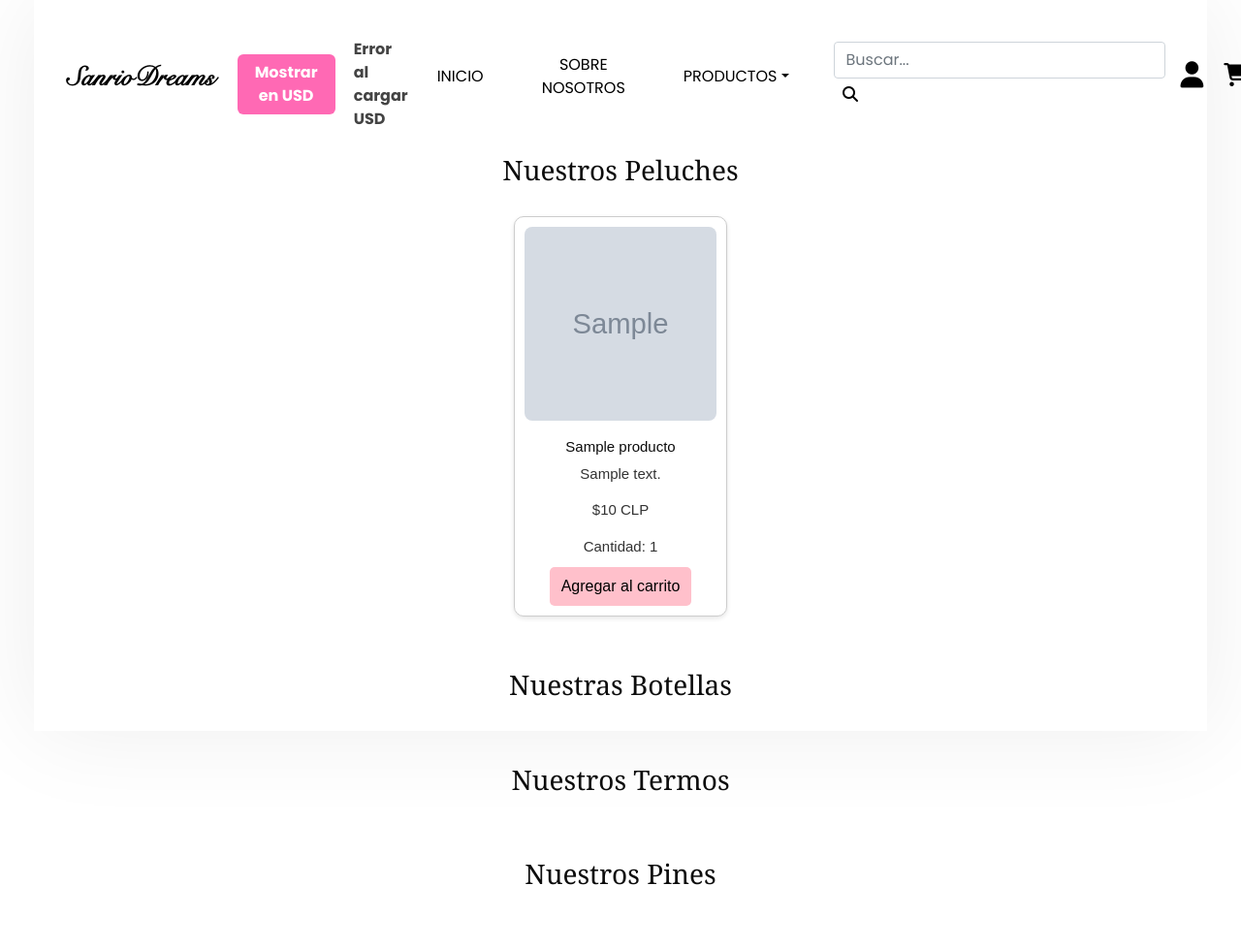
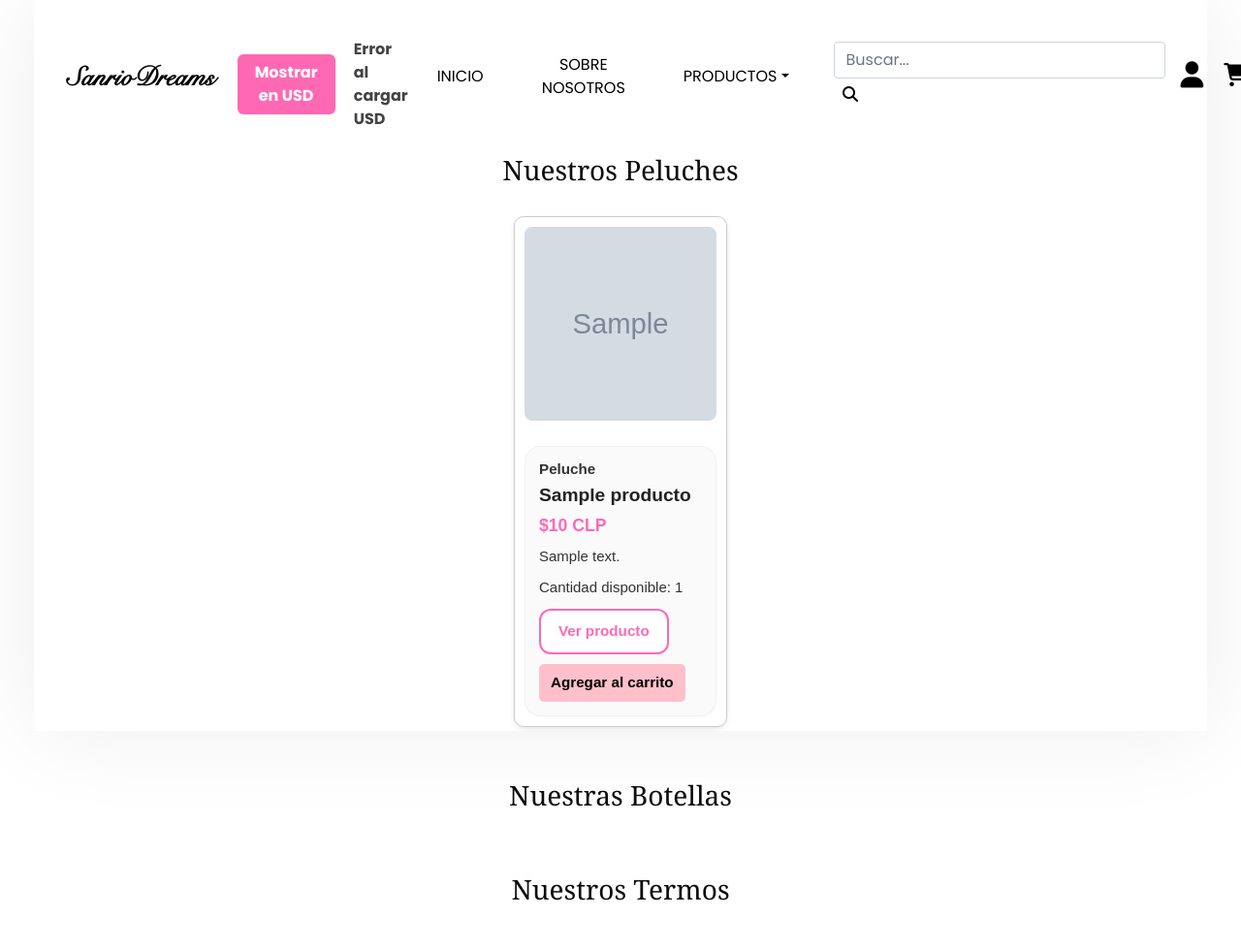
Before and after one commit to MatiasRecabarren/SanrioDreams, a Django app: page /productos/ in a window 1280 px wide. Shown: the part 36-1015 px from the top of the page at 97% size. Run offline with Django 5.2, Linux system fonts and the light colour scheme; tables that the repository leaves empty hold one stand-in row (values such as "Sample post"); grey boxes marked "Sample" are stand-in pictures; data that the repository does not hold is empty; some libraries are stand-ins or nearby versions.

Commit message:
Cambio Productos.htmlttt

```diff
--- a/templates/productos.html
+++ b/templates/productos.html
@@ -172,23 +172,20 @@
         {% for producto in peluches %}
           <div class="tarjeta producto" data-precio="{{ producto.precio }}">
             <img src="{% static 'images/'|add:producto.imagen %}" alt="{{ producto.nombre }}">
-            <h3>{{ producto.nombre }}</h3>
+            <div class="detail-box mt-3">
+              <h6>{{ producto.get_categoria_display }} <span>{{ producto.nombre }}</span></h6>
+              <h5 class="precio-producto">$ {{ producto.precio|intcomma }} CLP</h5>
               <p>{{ producto.descripcion }}</p>
-            <p class="precio-producto">{{ producto.precio|intcomma }}</p>
-            <p>Cantidad: {{ producto.stock_set.first.cantidad }}</p>
-            <button
-  onclick="agregarAlCarrito('{{ producto.id_producto }}')"
-  {% if producto.stock_set.first.cantidad == 0 %}disabled style="opacity:0.6;cursor:not-allowed;"{% endif %}
->
-  {% if producto.stock_set.first.cantidad == 0 %}
-    Sin stock
-  {% else %}
-    Agregar al carrito
-  {% endif %}
+              <p class="stock-info">Cantidad disponible: {{ producto.stock_set.first.cantidad }}</p>
+              <div class="botones-producto">
+                <a href="#peluches" class="btn-ver-producto">Ver producto</a>
+                <button onclick="agregarAlCarrito('{{ producto.id_producto }}')" class="btn-agregar-carrito" {% if producto.stock_set.first.cantidad == 0 %}disabled{% endif %}>
+                  {% if producto.stock_set.first.cantidad == 0 %}Sin stock{% else %}Agregar al carrito{% endif %}
                 </button>
               </div>
+            </div>
+          </div>
        {% endfor %}
-
     </div>
     </section>
 
@@ -199,13 +196,20 @@
         <h3 style="text-align: center; font-family: Georgia, 'Times New Roman', Times, serif;">Nuestras Botellas</h3>
         <div class="tarjetas-contenedor">
            {% for producto in botellas %}
-              <div class="tarjeta">
+              <div class="tarjeta producto" data-precio="{{ producto.precio }}">
                 <img src="{% static 'images/'|add:producto.imagen %}" alt="{{ producto.nombre }}">
-                <h3>{{ producto.nombre }}</h3>
+                <div class="detail-box mt-3">
+                  <h6>{{ producto.get_categoria_display }} <span>{{ producto.nombre }}</span></h6>
+                  <h5 class="precio-producto">$ {{ producto.precio|intcomma }} CLP</h5>
                   <p>{{ producto.descripcion }}</p>
-                <p class="precio-producto">{{ producto.precio|intcomma }}</p>
-                <p>Cantidad: {{ producto.stock_set.first.cantidad }}</p>
-                <button onclick="agregarAlCarrito('{{ producto.id_producto }}')">Agregar al carrito</button>
+                  <p class="stock-info">Cantidad disponible: {{ producto.stock_set.first.cantidad }}</p>
+                  <div class="botones-producto">
+                    <a href="#botellas" class="btn-ver-producto">Ver producto</a>
+                    <button onclick="agregarAlCarrito('{{ producto.id_producto }}')" class="btn-agregar-carrito" {% if producto.stock_set.first.cantidad == 0 %}disabled{% endif %}>
+                      {% if producto.stock_set.first.cantidad == 0 %}Sin stock{% else %}Agregar al carrito{% endif %}
+                    </button>
+                  </div>
+                </div>
               </div>
           {% endfor %}
         </div>
@@ -218,13 +222,20 @@
         <h3 style="text-align: center; font-family: Georgia, 'Times New Roman', Times, serif;">Nuestros Termos</h3>
         <div class="tarjetas-contenedor">
            {% for producto in termos %}
-              <div class="tarjeta">
+              <div class="tarjeta producto" data-precio="{{ producto.precio }}">
                 <img src="{% static 'images/'|add:producto.imagen %}" alt="{{ producto.nombre }}">
-                <h3>{{ producto.nombre }}</h3>
+                <div class="detail-box mt-3">
+                  <h6>{{ producto.get_categoria_display }} <span>{{ producto.nombre }}</span></h6>
+                  <h5 class="precio-producto">$ {{ producto.precio|intcomma }} CLP</h5>
                   <p>{{ producto.descripcion }}</p>
-                <p>$ {{ producto.precio | intcomma }}</p>
-                <p>Cantidad: {{ producto.stock_set.first.cantidad }}</p>
-                <button onclick="agregarAlCarrito('{{ producto.id_producto }}')">Agregar al carrito</button>
+                  <p class="stock-info">Cantidad disponible: {{ producto.stock_set.first.cantidad }}</p>
+                  <div class="botones-producto">
+                    <a href="#termos" class="btn-ver-producto">Ver producto</a>
+                    <button onclick="agregarAlCarrito('{{ producto.id_producto }}')" class="btn-agregar-carrito" {% if producto.stock_set.first.cantidad == 0 %}disabled{% endif %}>
+                      {% if producto.stock_set.first.cantidad == 0 %}Sin stock{% else %}Agregar al carrito{% endif %}
+                    </button>
+                  </div>
+                </div>
               </div>
           {% endfor %}
         </div>
@@ -237,13 +248,20 @@
         <h3 style="text-align: center; font-family: Georgia, 'Times New Roman', Times, serif;">Nuestros Pines</h3>
         <div class="tarjetas-contenedor">
              {% for producto in pines %}
-              <div class="tarjeta">
+              <div class="tarjeta producto" data-precio="{{ producto.precio }}">
                 <img src="{% static 'images/'|add:producto.imagen %}" alt="{{ producto.nombre }}">
-                <h3>{{ producto.nombre }}</h3>
+                <div class="detail-box mt-3">
+                  <h6>{{ producto.get_categoria_display }} <span>{{ producto.nombre }}</span></h6>
+                  <h5 class="precio-producto">$ {{ producto.precio|intcomma }} CLP</h5>
                   <p>{{ producto.descripcion }}</p>
-                <p>$ {{ producto.precio | intcomma }}</p>
-                <p>Cantidad: {{ producto.stock_set.first.cantidad }}</p>
-                <button onclick="agregarAlCarrito('{{ producto.id_producto }}')">Agregar al carrito</button>
+                  <p class="stock-info">Cantidad disponible: {{ producto.stock_set.first.cantidad }}</p>
+                  <div class="botones-producto">
+                    <a href="#pines" class="btn-ver-producto">Ver producto</a>
+                    <button onclick="agregarAlCarrito('{{ producto.id_producto }}')" class="btn-agregar-carrito" {% if producto.stock_set.first.cantidad == 0 %}disabled{% endif %}>
+                      {% if producto.stock_set.first.cantidad == 0 %}Sin stock{% else %}Agregar al carrito{% endif %}
+                    </button>
+                  </div>
+                </div>
               </div>
           {% endfor %}
         </div>
@@ -256,13 +274,20 @@
         <h3 style="text-align: center; font-family: Georgia, 'Times New Roman', Times, serif;">Nuestros Llaveros</h3>
         <div class="tarjetas-contenedor">
            {% for producto in llaveros %}
-              <div class="tarjeta">
+              <div class="tarjeta producto" data-precio="{{ producto.precio }}">
                 <img src="{% static 'images/'|add:producto.imagen %}" alt="{{ producto.nombre }}">
-                <h3>{{ producto.nombre }}</h3>
+                <div class="detail-box mt-3">
+                  <h6>{{ producto.get_categoria_display }} <span>{{ producto.nombre }}</span></h6>
+                  <h5 class="precio-producto">$ {{ producto.precio|intcomma }} CLP</h5>
                   <p>{{ producto.descripcion }}</p>
-                <p>$ {{ producto.precio | intcomma }}</p>
-                <p>Cantidad: {{ producto.stock_set.first.cantidad }}</p>
-                <button onclick="agregarAlCarrito('{{ producto.id_producto }}')">Agregar al carrito</button>
+                  <p class="stock-info">Cantidad disponible: {{ producto.stock_set.first.cantidad }}</p>
+                  <div class="botones-producto">
+                    <a href="#llaveros" class="btn-ver-producto">Ver producto</a>
+                    <button onclick="agregarAlCarrito('{{ producto.id_producto }}')" class="btn-agregar-carrito" {% if producto.stock_set.first.cantidad == 0 %}disabled{% endif %}>
+                      {% if producto.stock_set.first.cantidad == 0 %}Sin stock{% else %}Agregar al carrito{% endif %}
+                    </button>
+                  </div>
+                </div>
               </div>
           {% endfor %}
         </div>
@@ -275,13 +300,20 @@
         <h3 style="text-align: center; font-family: Georgia, 'Times New Roman', Times, serif;">Nuestras Lámparas</h3>
         <div class="tarjetas-contenedor">
            {% for producto in lamparas %}
-              <div class="tarjeta">
+              <div class="tarjeta producto" data-precio="{{ producto.precio }}">
                 <img src="{% static 'images/'|add:producto.imagen %}" alt="{{ producto.nombre }}">
-                <h3>{{ producto.nombre }}</h3>
+                <div class="detail-box mt-3">
+                  <h6>{{ producto.get_categoria_display }} <span>{{ producto.nombre }}</span></h6>
+                  <h5 class="precio-producto">$ {{ producto.precio|intcomma }} CLP</h5>
                   <p>{{ producto.descripcion }}</p>
-                <p>$ {{ producto.precio | intcomma }}</p>
-                <p>Cantidad: {{ producto.stock_set.first.cantidad }}</p>
-                <button onclick="agregarAlCarrito('{{ producto.id_producto }}')">Agregar al carrito</button>
+                  <p class="stock-info">Cantidad disponible: {{ producto.stock_set.first.cantidad }}</p>
+                  <div class="botones-producto">
+                    <a href="#lamparas" class="btn-ver-producto">Ver producto</a>
+                    <button onclick="agregarAlCarrito('{{ producto.id_producto }}')" class="btn-agregar-carrito" {% if producto.stock_set.first.cantidad == 0 %}disabled{% endif %}>
+                      {% if producto.stock_set.first.cantidad == 0 %}Sin stock{% else %}Agregar al carrito{% endif %}
+                    </button>
+                  </div>
+                </div>
               </div>
           {% endfor %}
         </div>
@@ -342,6 +374,9 @@
   padding: 10px;
   margin: 10px;
   text-align: center;
+  background: #fff;
+  border-radius: 16px;
+  box-shadow: 0 10px 25px rgba(0, 0, 0, 0.06);
 }
 
 /* Estilo para la imagen */
@@ -349,6 +384,8 @@
   max-width: 100%;
   height: auto;
   margin-bottom: 10px;
+  border-radius: 14px;
+  object-fit: cover;
 }
 
 /* Estilo para el título */
@@ -361,23 +398,78 @@
   margin: 5px 0;
 }
 
-/* Estilo para la información (precio y cantidad) */
-.info {
-  display: flex;
-  justify-content: space-between; /* Distribuye los elementos horizontalmente */
-  width: 100%; /* Asegura que ocupe todo el ancho de la tarjeta */
-  margin-bottom: 10px;
+.detail-box {
+  width: 100%;
+  padding: 15px;
+  border-radius: 16px;
+  background: #fafafa;
+  box-shadow: inset 0 0 0 1px rgba(0, 0, 0, 0.04);
+  text-align: left;
 }
 
-/* Estilo para el botón */
-.tarjeta button {
-  background-color: pink;
-  color: white;
+.detail-box h6 {
+  margin: 0 0 10px;
+  font-size: 0.95rem;
+  color: #333;
+  font-weight: 700;
+}
+
+.detail-box h6 span {
+  display: block;
+  margin-top: 6px;
+  font-size: 1.2rem;
+  font-weight: 700;
+  color: #222;
+}
+
+.detail-box .precio-producto {
+  margin: 10px 0;
+  color: #ff69b4;
+  font-size: 1.1rem;
+  font-weight: 800;
+}
+
+.stock-info {
+  margin: 0.5rem 0 1rem;
+  font-size: 0.95rem;
+  color: #555;
+}
+
+.botones-producto {
+  display: flex;
+  flex-wrap: wrap;
+  gap: 10px;
+  align-items: center;
+}
+
+.btn-ver-producto,
+.btn-agregar-carrito {
+  display: inline-block;
+  padding: 10px 18px;
+  border-radius: 12px;
+  text-decoration: none;
+  font-weight: 700;
+  font-size: 0.95rem;
+}
+
+.btn-ver-producto {
+  border: 2px solid #ff69b4;
+  color: #ff69b4;
+  background: #fff;
+}
+
+.btn-agregar-carrito {
   border: none;
-  padding: 10px 20px;
+  background: #ff69b4;
+  color: #fff;
   cursor: pointer;
-  border-radius: 5px;
 }
+
+.btn-agregar-carrito:disabled {
+  opacity: 0.6;
+  cursor: not-allowed;
+}
+
   </style>
 
   <!-- Script para búsqueda -->
```
Lines whose indentation alone changed are shown as unchanged.
